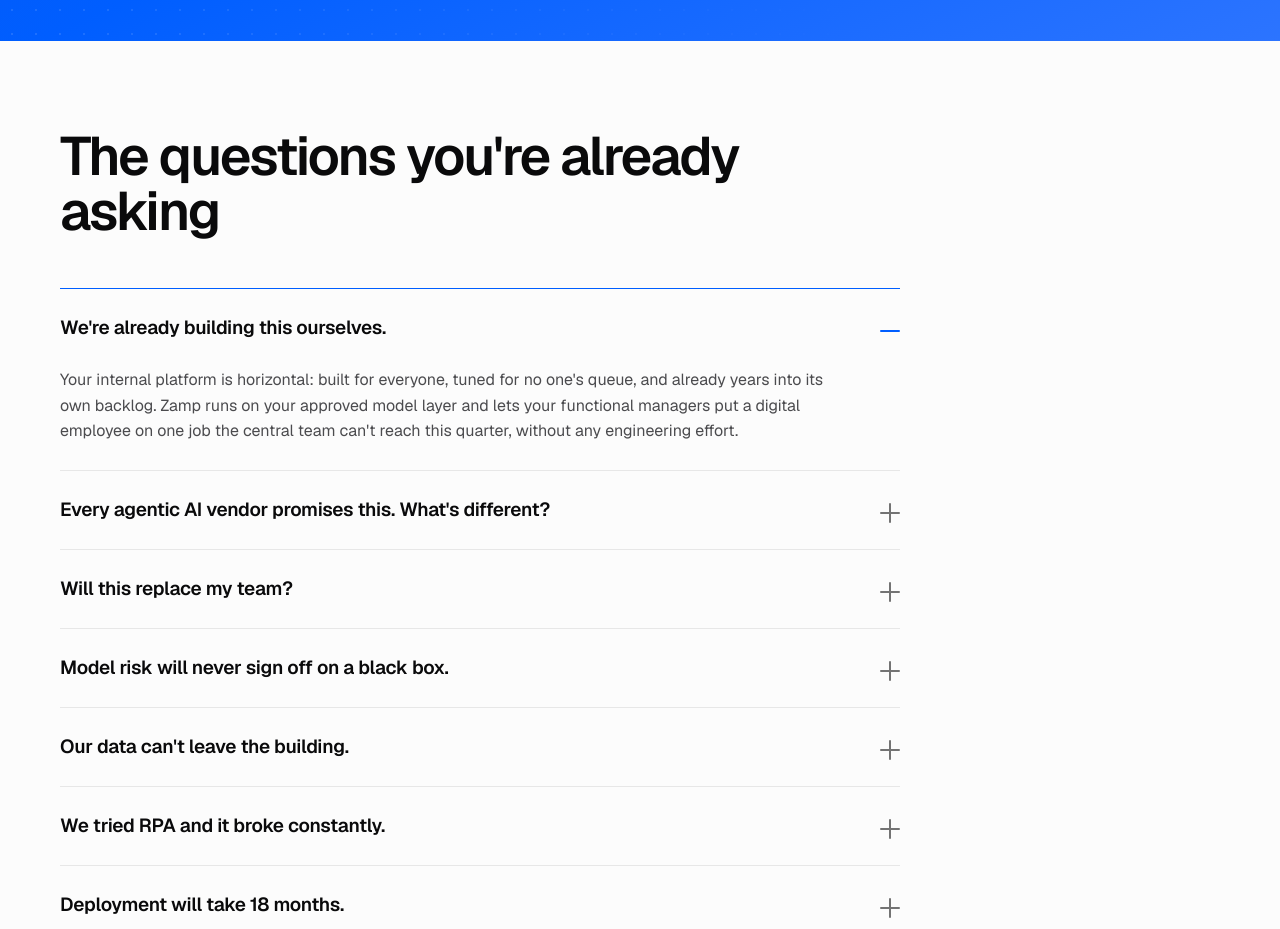
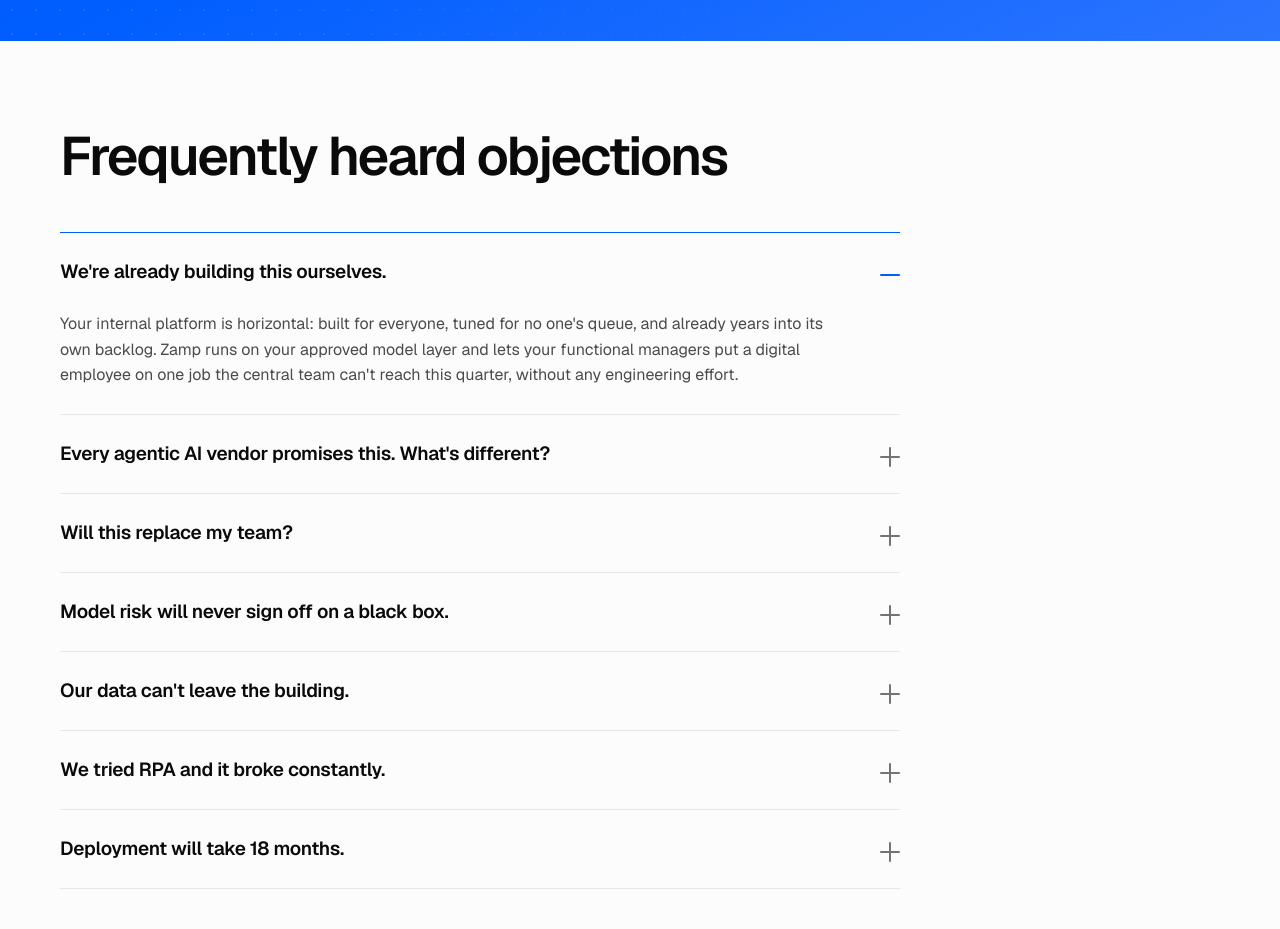
Before and after one commit to ashwat-zamp/zamp-banking-page, a plain HTML site: page index.html in a window 1280 px wide. Shown: the part 7480-8409 px from the top of the page. Drawn offline with nearby package versions, Linux system fonts and the light colour scheme.

Commit message:
updated faq title

```diff
--- a/index.html
+++ b/index.html
@@ -2361,7 +2361,7 @@
     <section class="sec" id="faq">
       <div class="wrap">
         <div class="sec-head rv">
-          <h2>The questions you're already asking</h2>
+          <h2>Frequently heard objections</h2>
         </div>
         <div class="faq rv" id="faqlist">
           <div class="qa open"><button>We're already building this ourselves.<span class="pm"></span></button>
```
